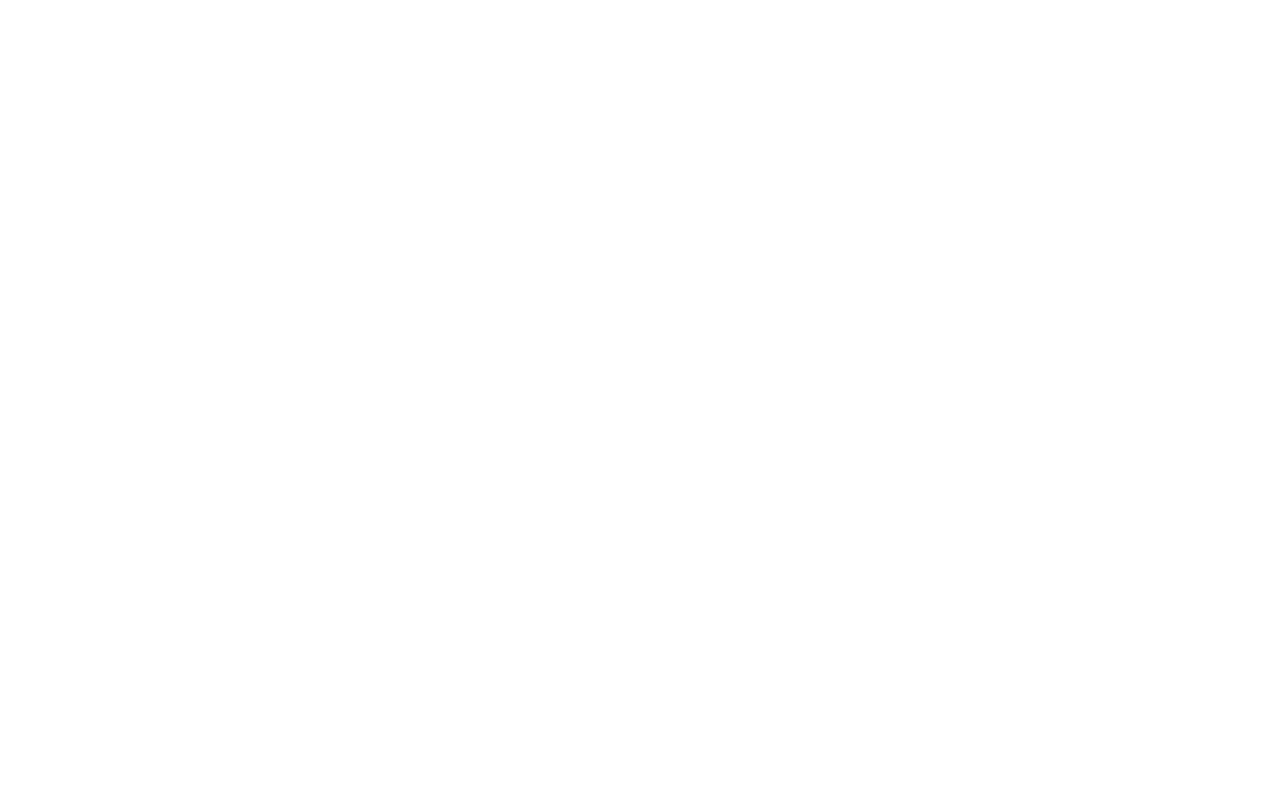
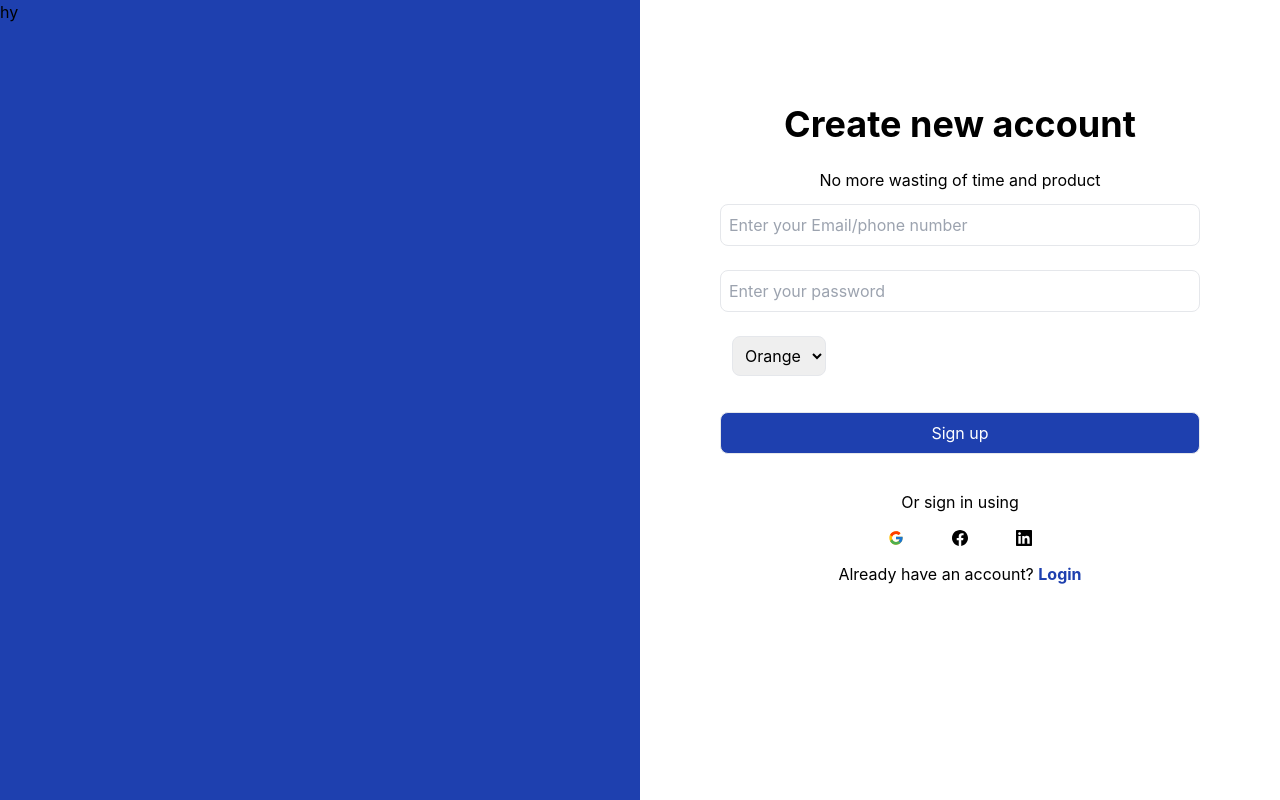
Before and after one commit to ujeneza12/Ascend_LTD, a React (Create React App) app: page /Signup in a window 1280 px wide. Before the commit this address had no page. Built offline with nearby package versions, Linux system fonts and the light colour scheme.

Commit message:
[style] : removed comments

```diff
--- a/src/App.js
+++ b/src/App.js
@@ -3,6 +3,7 @@
 import { BrowserRouter , Routes, Route } from 'react-router-dom';
 import Login from '../src/pages/Login';
 import Homepage from '../src/pages/Homepage';
+import Signup from '../src/pages/Signup';
 import '../src/index.css';
 
 
@@ -13,6 +14,7 @@
     <Routes>
       <Route path="/Login" element={<Login />} />
       <Route path="/" element={<Homepage />} />
+      <Route path="/Signup" element={<Signup />} />
     </Routes>
 
     </BrowserRouter>
--- /dev/null
+++ b/src/pages/Signup.jsx
@@ -0,0 +1,74 @@
+import React from 'react';
+import  {useState} from "react";
+import Validation from './validationSignup';
+// import Logo from '../image/logo.png';
+import {FcGoogle} from 'react-icons/fc'
+import {SiFacebook} from 'react-icons/si'
+import {GrLinkedin} from 'react-icons/gr'
+ function SignUp(){
+     const[values, setValues] = useState({
+         email:"",
+         password:"",
+
+     })
+     const [errors, setErrors] = useState({})
+
+     const handleChange = (event) => {
+
+         setValues({
+             values,
+             [event.target.name]:event.target.value,
+         })
+        }
+
+     const handleFormSubmit = (event) =>{
+         event.preventDefault();
+         setErrors(Validation(values))
+
+     }
+
+    return(
+        // <div className="bg-gray-100 h-screen grid items-center ">
+      <div className=" grid gri-cols-1 sm:grid-cols-2 h-screen w-[100%] mx-auto overflow-hidden ">
+          <div className="hidden sm:block bg-blue-800 h-screen">
+              hy
+          </div>
+          <div className="w-[100%] mx-auto bg-blue-800 ">
+              <form className="max-w-[100%] w-full max-auto bg-white p-20  h-screen gb-red-300">
+                  <h2 className="text-4xl font-bold text-center py-6">Create new account</h2>
+                  <p className=" text-center">No more wasting of time and product</p>
+                  <div className="flex flex-col py-3">
+                      <input className="border p-2 rounded-lg  w-[100%]" type="text" placeholder="Enter your Email/phone number " name="email" value={values.email} onChange={handleChange }/>
+                      {errors.email && <p className="error">{errors.email}</p>}
+                  </div>
+                  <div className="flex flex-col py-3">
+                      <input className="border p-2 rounded-lg" type="password" placeholder="Enter your password " name="password" value={values.password} onChange={handleChange}/>
+                      {errors.password && <p className="error">{errors.password}</p>}
+                  </div>
+                  <div className="p-3">
+                <select className="border p-2 rounded-lg" value="role">
+                    <option value="Orange">Orange</option>
+                    <option value="Radish">Radish</option>
+                    <option value="Cherry">Cherry</option>
+                </select>
+
+                  </div>
+                  <button className="border w-full my-6 py-2 bg-blue-800 rounded-lg text-white hover:bg-blue-500 relative" onClick={handleFormSubmit}>Sign up</button>
+                  <div className="p-3">
+                      <p className="text-center">Or sign in using</p>
+                      <div className="flex space-x-12 py-4 justify-center">
+                          <p>< FcGoogle/></p>
+                          <p><SiFacebook/></p>
+                          <p><GrLinkedin/></p>
+
+                      </div>
+                      <p className="text-center">Already have an account? <strong className="text-blue-800">Login</strong></p>
+                  </div>
+              </form>
+
+          </div>
+
+      </div>
+    )
+ }
+export default SignUp
--- /dev/null
+++ b/src/pages/validationSignup.jsx
@@ -0,0 +1,15 @@
+const Validation = (values) =>{
+    let errors={}
+    if(!values.password){
+        errors.password="Password is required."
+    }else if(values.password.length<5){
+        errors.password="password must be more than five characters"
+    }
+    if(!values.email){
+        errors.email="Email is required."
+    }else if(!/\w+@\w+\.\w/.test(values.email)){
+        errors.email="Email is invalid."
+    }
+    return errors;
+}
+export default Validation
```
Also changed, not shown: package.json (+2 -9 lines), 1 other file (tests, documents, lock files or other folders).
